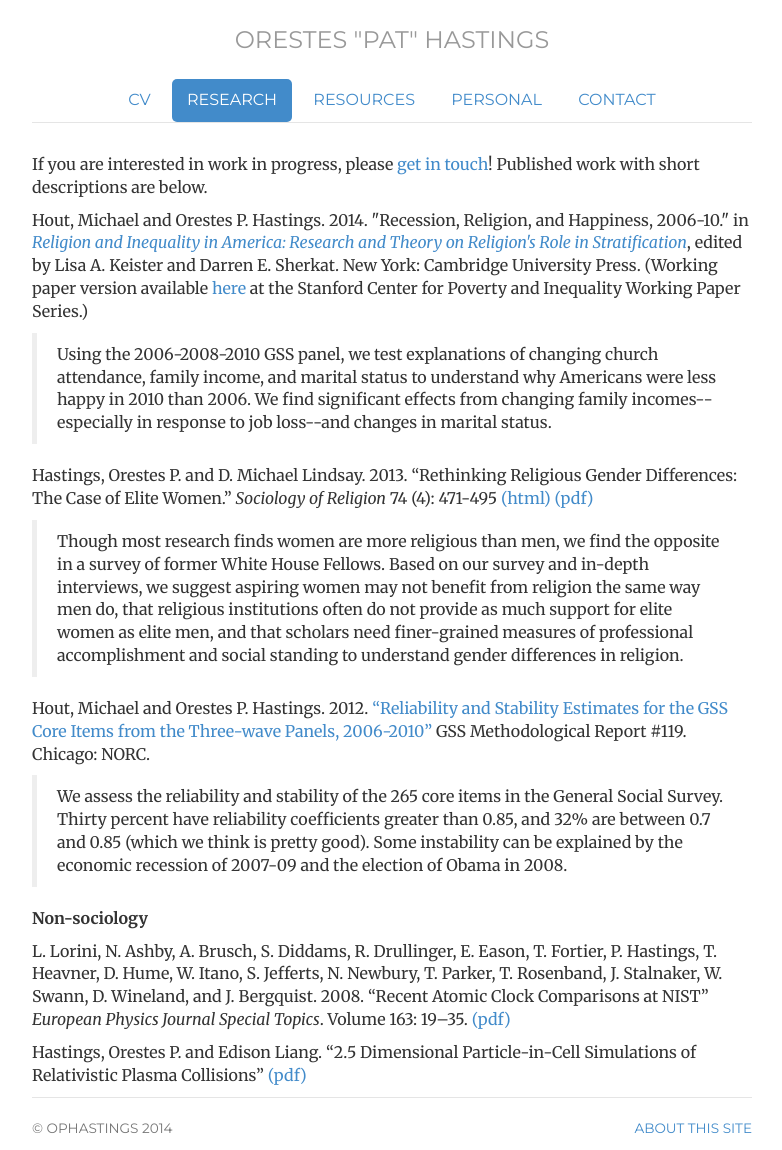
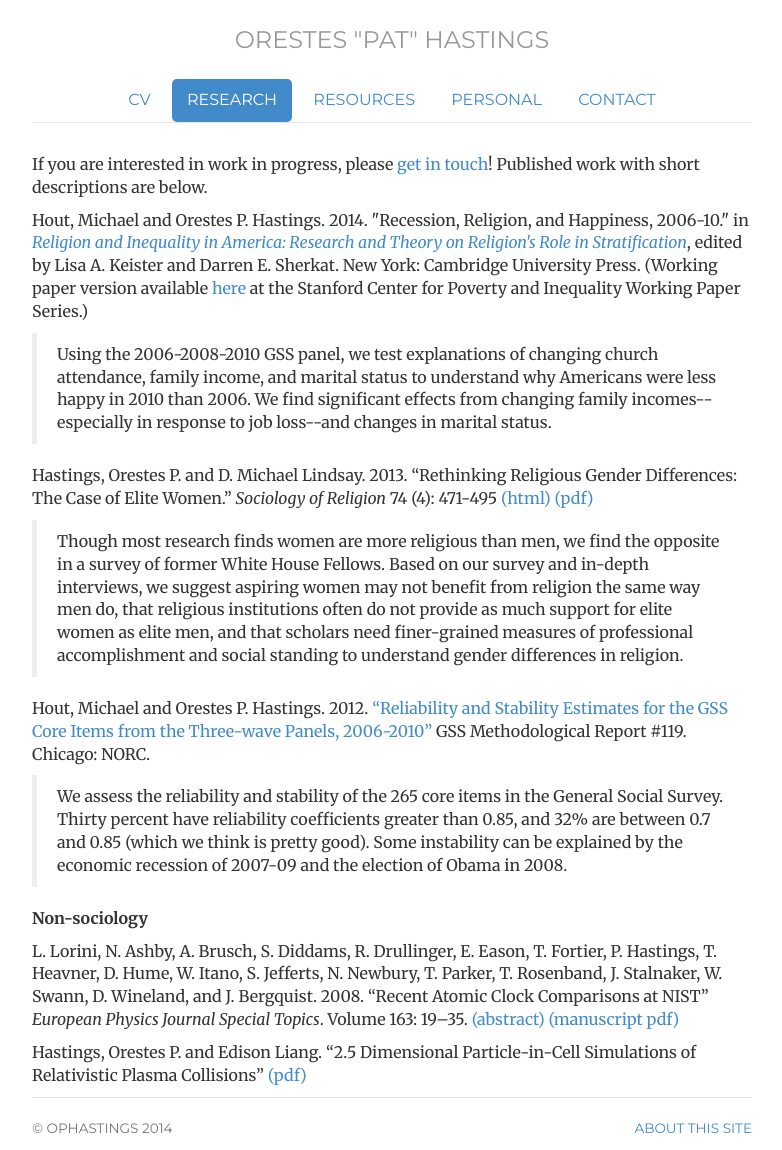
Before and after one commit to ophastings/ophastings.github.io, a Jekyll site: the page built from research/index.html, in a window 1280 px wide. Shown: the whole page, without its empty margins (248-1030 px from the left). Built offline with Jekyll 4.4.1, drawn with Linux system fonts in a browser that asks for light colours.

Commit message:
Update index.html

```diff
--- a/research/index.html
+++ b/research/index.html
@@ -22,6 +22,7 @@
 
 <p><b>Non-sociology</b></p>
 
-<p>L. Lorini, N. Ashby, A. Brusch, S. Diddams, R. Drullinger, E. Eason, T. Fortier, P. Hastings, T. Heavner, D. Hume, W. Itano, S. Jefferts, N. Newbury, T. Parker, T. Rosenband, J. Stalnaker, W. Swann, D. Wineland, and J. Bergquist. 2008. “Recent Atomic Clock Comparisons at NIST” <i>European Physics Journal Special Topics</i>. Volume 163: 19–35. <a title="http://tf.boulder.nist.gov/general/pdf/2295.pdf" href=" http://tf.boulder.nist.gov/general/pdf/2295.pdf">(pdf)</a></p>
+<p>L. Lorini, N. Ashby, A. Brusch, S. Diddams, R. Drullinger, E. Eason, T. Fortier, P. Hastings, T. Heavner, D. Hume, W. Itano, S. Jefferts, N. Newbury, T. Parker, T. Rosenband, J. Stalnaker, W. Swann, D. Wineland, and J. Bergquist. 2008. “Recent Atomic Clock Comparisons at NIST” <i>European Physics Journal Special Topics</i>. Volume 163: 19–35.
+<a href="http://www.nist.gov/manuscript-publication-search.cfm?pub_id=842476">(abstract)</a> <a href=" http://tf.boulder.nist.gov/general/pdf/2295.pdf">(manuscript pdf)</a></p>
 
 <p>Hastings, Orestes P. and Edison Liang. “2.5 Dimensional Particle-in-Cell Simulations of Relativistic Plasma Collisions” <a title="http://arxiv.org/pdf/0803.1201.pdf" href="http://arxiv.org/pdf/0803.1201.pdf">(pdf)</a></p>
```
